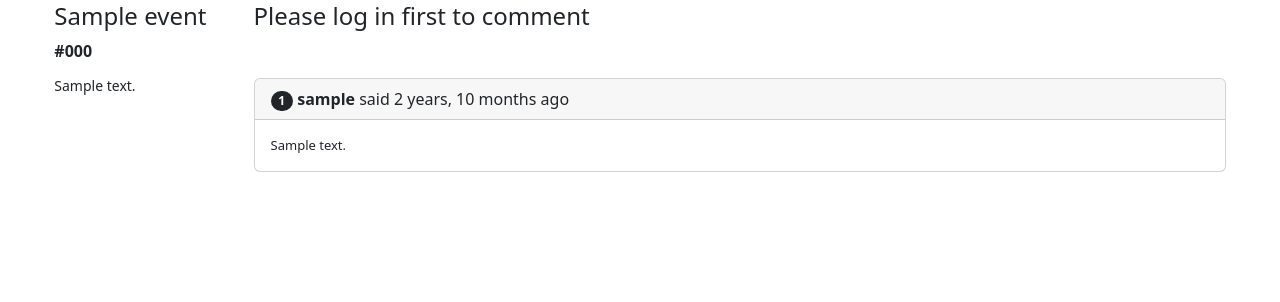
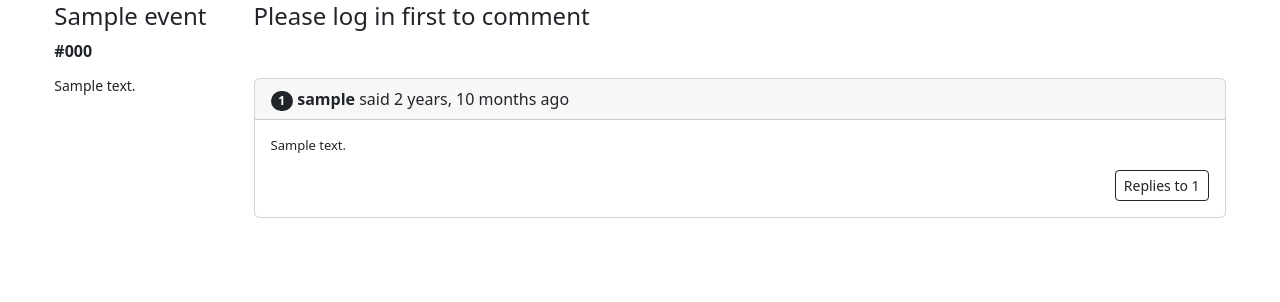
Before and after one commit to erinbedri/DoLis---slido-clone, a Django app: page /event/1/ in a window 1280 px wide. Shown: the part 78-380 px from the top of the page. Run offline with Django 4.2, Linux system fonts and the light colour scheme; tables that the repository leaves empty hold one stand-in row (values such as "Sample post").

Commit message:
reply to questions layout inplace

```diff
--- a/templates/core/event-details.html
+++ b/templates/core/event-details.html
@@ -42,6 +42,39 @@
                             <blockquote class="blockquote mb-0">
                                 <p style="font-size: small">{{ question.body }}</p>
                             </blockquote>
+                            <div class="d-grid gap-2 d-md-flex justify-content-md-end">
+                                <button type="button" class="btn btn-outline-dark btn-sm" data-bs-toggle="modal"
+                                        data-bs-target="#question{{ question.id }}" style="margin-top: 15px">
+                                    <i class="fa-solid fa-reply"></i> Replies to {{ question.id }}
+                                </button>
+                                <!-- Modal -->
+                                <div class="modal fade" id="question{{ question.id }}" tabindex="-1"
+                                     aria-labelledby="exampleModalLabel" aria-hidden="true">
+                                    <div class="modal-dialog">
+                                        <div class="modal-content">
+                                            <div class="modal-header">
+                                                <h5 class="modal-title" id="exampleModalLabel">Replies
+                                                    to {{ question.id }}</h5>
+                                                <button type="button" class="btn-close" data-bs-dismiss="modal"
+                                                        aria-label="Close"></button>
+                                            </div>
+                                            <div class="modal-body">
+                                                {% if not replies %}
+                                                    There are no replies.
+                                                {% endif %}
+                                            </div>
+                                            <div class="modal-footer">
+                                                <input type="text" class="form-control">
+                                                <button type="button" class="btn btn-outline-dark"
+                                                        data-bs-dismiss="modal">
+                                                    Close
+                                                </button>
+                                                <button type="button" class="btn btn-dark">Reply</button>
+                                            </div>
+                                        </div>
+                                    </div>
+                                </div>
+                            </div>
                         </div>
                     </div>
                 {% empty %}
```
